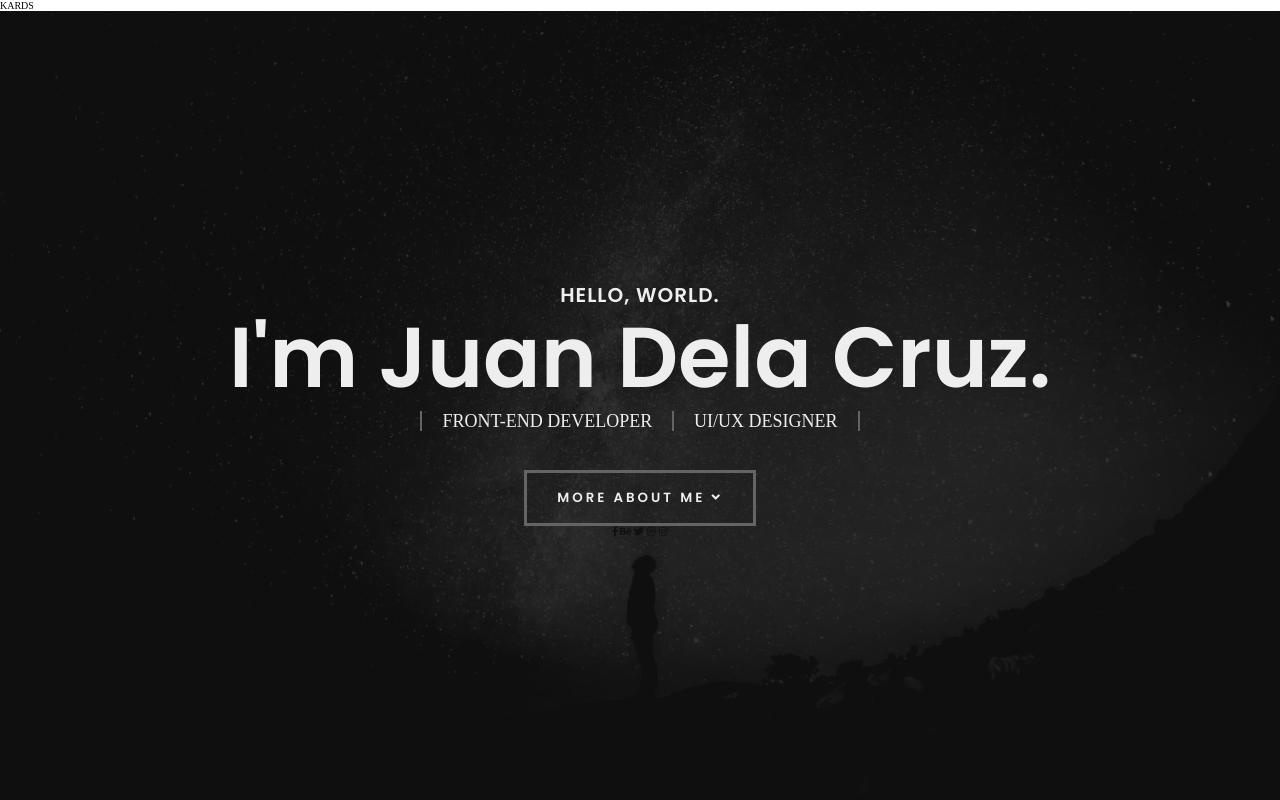
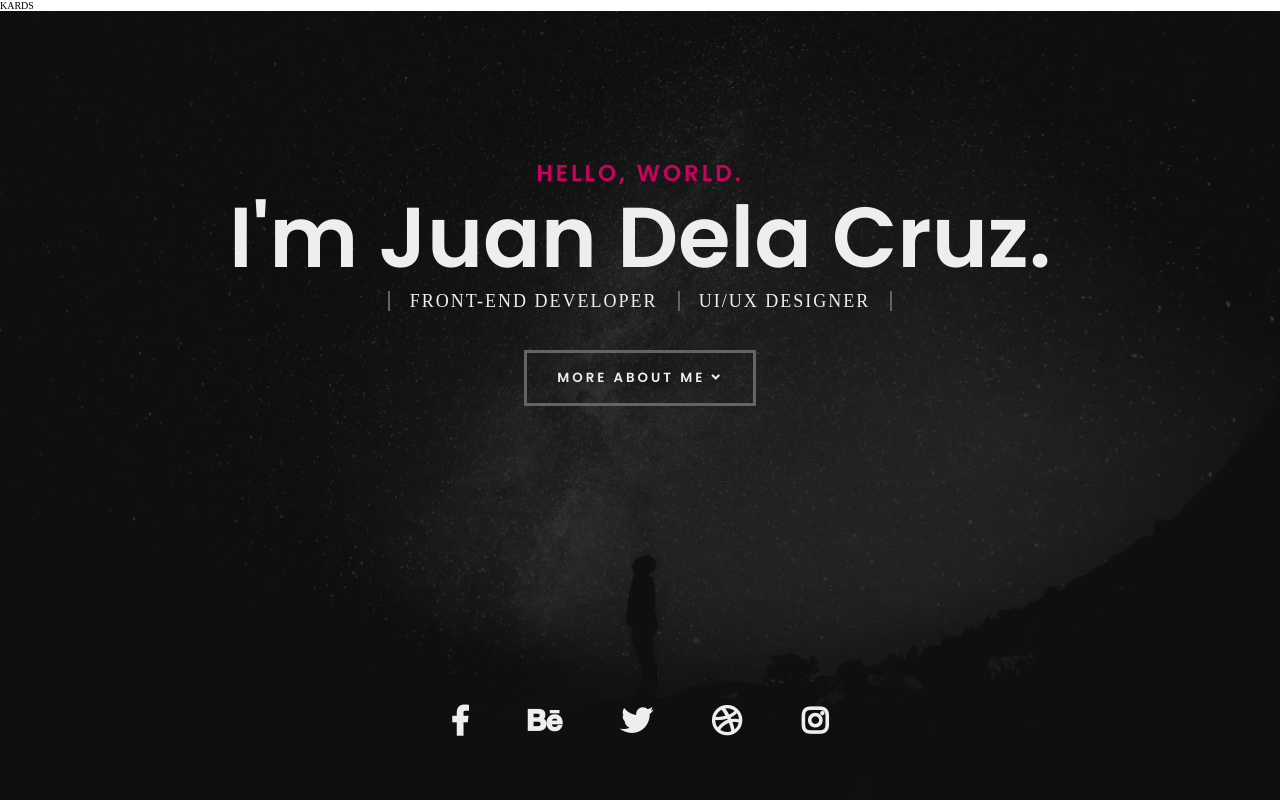
Before and after one commit to cbtsao47/Kards-Practice, a plain HTML site: page copy/index.html in a window 1280 px wide. Shown: the top 800 px of the page. Drawn offline with Linux system fonts and the light colour scheme.

Commit message:
add social links

```diff
--- a/copy/index.html
+++ b/copy/index.html
@@ -7,7 +7,7 @@
     <title>Kards</title>
     <link rel="stylesheet" href="./styles.css" />
     <link
-      href="https://fonts.googleapis.com/css?family=Poppins:500,600"
+      href="https://fonts.googleapis.com/css?family=Poppins:500,600,700"
       rel="stylesheet"
     />
     <link
@@ -39,7 +39,7 @@
           <span>MORE ABOUT ME</span> <i class="fas fa-angle-down"></i>
         </button>
       </div>
-      <div>
+      <div class="social-media__icons">
         <i class="fab fa-facebook-f"></i> <i class="fab fa-behance"></i>
         <i class="fab fa-twitter"></i> <i class="fab fa-dribbble"></i>
         <i class="fab fa-instagram"></i>
--- a/copy/styles.css
+++ b/copy/styles.css
@@ -9,6 +9,8 @@ html {
   box-sizing: border-box;
   font-size: 62.5%;
 }
+/* nav bar */
+
 /* landing page  */
 /* BEM */
 /* block  element   modifier */
@@ -19,9 +21,9 @@ html {
   background-size: cover;
   height: 100vh;
   display: flex;
-  justify-content: center;
+  flex-direction: column;
+  justify-content: flex-end;
   align-items: center;
-  flex-direction: column;
 }
 .container__landing-page--overlay {
   background: rgb(18, 18, 18);
@@ -37,20 +39,25 @@ html {
   font-family: "Poppins", sans-serif;
   font-weight: 500;
   line-height: 1;
+  margin-bottom: 30rem;
 }
 .title__sub-title--intro {
-  font-size: 2rem;
-  letter-spacing: 0.1rem;
+  font-size: 2.3rem;
+  letter-spacing: 0.3rem;
+  color: #cc005f;
+  font-weight: 600;
 }
 .title__sub-title--name {
   font-size: 8.5rem;
   display: inline-block;
   margin: 1rem 0;
+  font-weight: 600;
 }
 .title__sub-title--specialty {
   font-family: serif;
   font-size: 1.8rem;
   font-weight: normal;
+  letter-spacing: 0.2rem;
 }
 span:nth-of-type(3) {
   padding: 0 2rem;
@@ -71,4 +78,34 @@ span:nth-of-type(4) {
   letter-spacing: 0.3rem;
   font-family: "Poppins";
   font-weight: 600;
+  transition: all 0.3s ease-in-out;
 }
+.title__button:hover {
+  border-color: #cc005f;
+  cursor: pointer;
+}
+.social-media__icons {
+  color: #eee;
+  z-index: 1;
+  display: flex;
+  justify-content: space-between;
+  font-size: 3rem;
+  font-weight: bold;
+  margin-bottom: 7.5rem;
+}
+.fa-facebook-f,
+.fa-twitter,
+.fa-instagram,
+.fa-behance,
+.fa-dribbble {
+  margin: 0 3rem;
+  transition: all 0.3s ease-in-out;
+}
+.fa-facebook-f:hover,
+.fa-twitter:hover,
+.fa-instagram:hover,
+.fa-behance:hover,
+.fa-dribbble:hover {
+  color: #cc005f;
+  cursor: pointer;
+}
```
